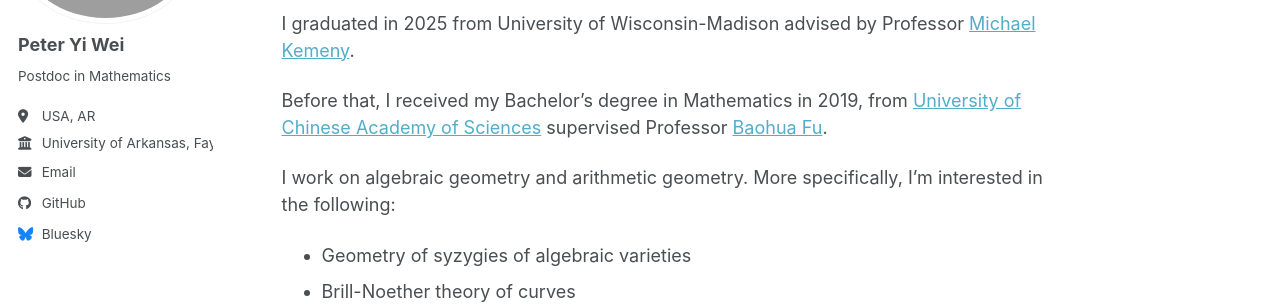
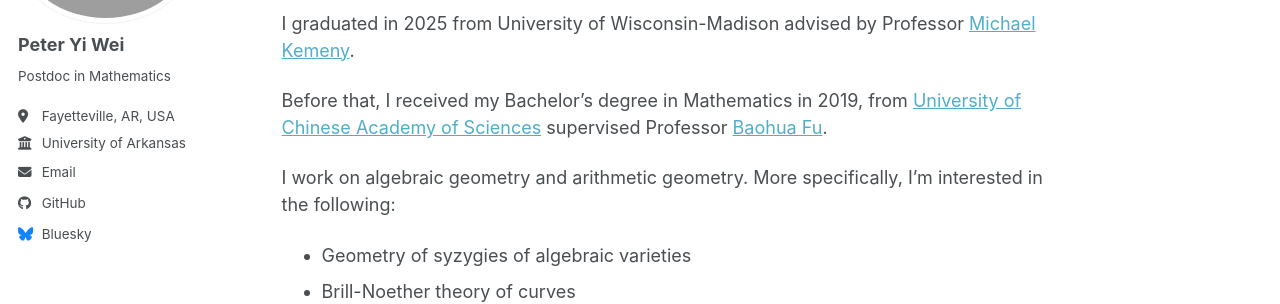
Before and after one commit to peter-yi-wei/peter-yi-wei.github.io, a Jekyll site: the page built from _pages/about.md, in a window 1280 px wide. Shown: the part 211-515 px from the top of the page. Built offline with Jekyll 4.4.1, drawn with Linux system fonts in a browser that asks for light colours; a script bundle is joined from its source files by our own code; library files that are not in the unit come from our copies.

```diff
--- a/_config.yml
+++ b/_config.yml
@@ -12,7 +12,7 @@ site_theme               : "default" # The available themes options are "default
 title                    : "Hidden in the City"
 title_separator          : "-"
 name                     : &name "Peter Yi Wei"
-description              : &description "Peter Yi Wei's academic portfolio"   # Update this with a general description of your site, this is the default if not overridden by a page
+description              : &description "Peter Yi Wei's academic webpage"   # Update this with a general description of your site, this is the default if not overridden by a page
 url                      : https://peter-yi-wei.github.io # The base hostname & protocol for your site e.g. "https://[your GitHub username].github.io",
                                                            # or if you already have some other page hosted on Github then use "https://[your GitHub username].github.io/[Your Repo Name]"
 baseurl                  : "" # the subpath of your site, e.g. "/blog"
@@ -27,8 +27,8 @@ author:
   name             : "Peter Yi Wei"
   pronouns         : # example: "she/her"
   bio              : "Postdoc in Mathematics"
-  location         : "USA, AR"
-  employer         : "University of Arkansas, Fayetteville"
+  location         : "Fayetteville, AR, USA"
+  employer         : "University of Arkansas"
   uri              : # URL
   email            : "peterwei.math@gmail.com"
 
```
